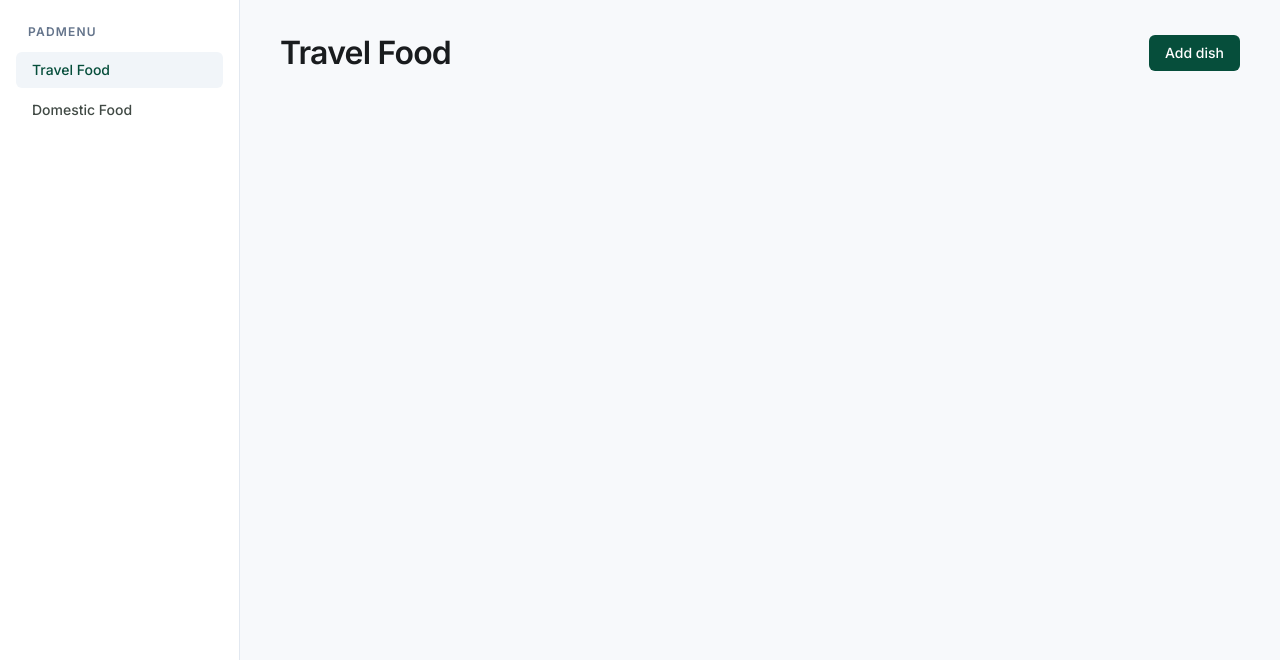
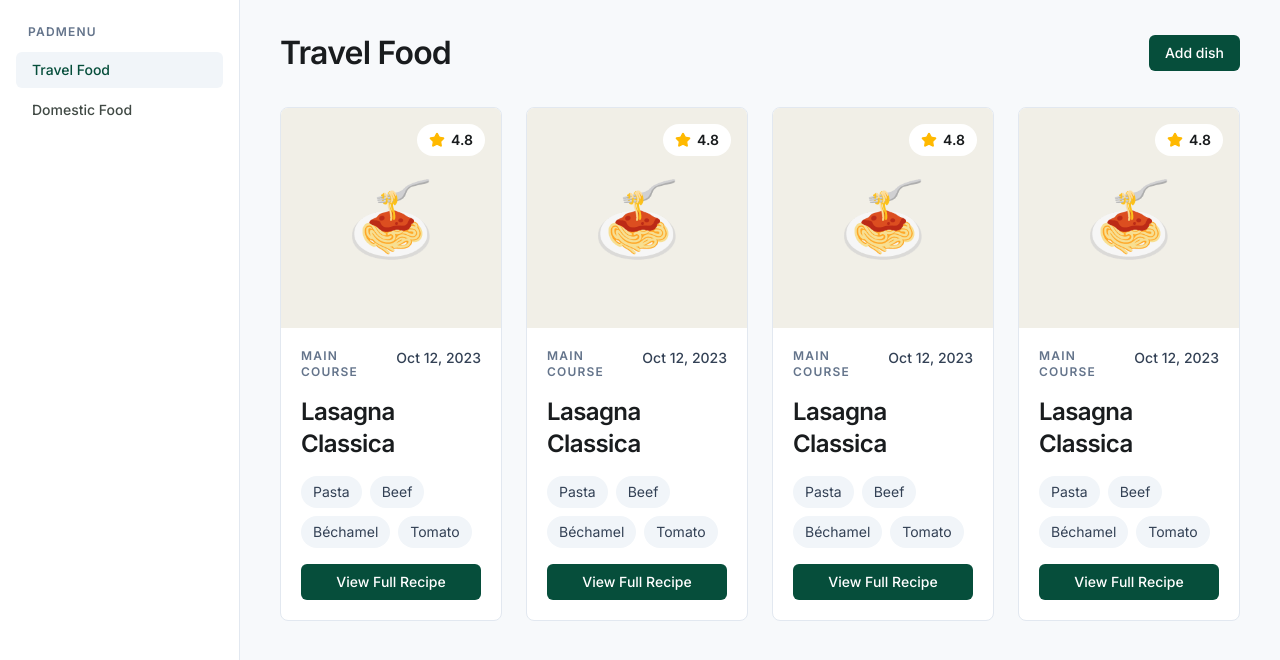
Before and after one commit to kirilinsky/family-menu, a Next.js app: page /travel-food in a window 1280 px wide. Shown: the top 660 px of the page. Built offline with nearby package versions, Linux system fonts and the light colour scheme.

Commit message:
feat: add dummy card

```diff
--- a/app/domestic-food/page.tsx
+++ b/app/domestic-food/page.tsx
@@ -1,4 +1,5 @@
 import Link from "next/link";
+import DishCard from "@/components/DishCard";
 import PageLayout, { CardGrid } from "@/components/PageLayout";
 import { Button } from "@/components/ui/button";
 
@@ -12,7 +13,11 @@ export default function DomesticFood() {
         </Button>
       }
     >
-      <CardGrid />
+      <CardGrid>
+        {Array.from({ length: 4 }, (_, i) => (
+          <DishCard key={i} />
+        ))}
+      </CardGrid>
     </PageLayout>
   );
 }
--- a/app/travel-food/page.tsx
+++ b/app/travel-food/page.tsx
@@ -1,4 +1,5 @@
 import Link from "next/link";
+import DishCard from "@/components/DishCard";
 import PageLayout, { CardGrid } from "@/components/PageLayout";
 import { Button } from "@/components/ui/button";
 
@@ -12,7 +13,11 @@ export default function TravelFood() {
         </Button>
       }
     >
-      <CardGrid />
+      <CardGrid>
+        {Array.from({ length: 4 }, (_, i) => (
+          <DishCard key={i} />
+        ))}
+      </CardGrid>
     </PageLayout>
   );
 }
--- /dev/null
+++ b/components/DishCard/index.tsx
@@ -0,0 +1,52 @@
+import { Star } from "lucide-react";
+import { Button } from "@/components/ui/button";
+
+type DishCardProps = {
+  title?: string;
+  category?: string;
+  date?: string;
+  rating?: number;
+  tags?: string[];
+};
+
+const DishCard = ({
+  title = "Lasagna Classica",
+  category = "Main Course",
+  date = "Oct 12, 2023",
+  rating = 4.8,
+  tags = ["Pasta", "Beef", "Béchamel", "Tomato"],
+}: DishCardProps) => (
+  <article className="flex flex-col overflow-hidden rounded-lg border bg-card">
+    <div className="relative flex aspect-square items-center justify-center bg-[#f1efe7]">
+      <span className="text-7xl" role="img" aria-label={title}>
+        🍝
+      </span>
+      <span className="absolute top-4 right-4 flex items-center gap-1.5 rounded-full bg-card px-3 py-1.5 text-sm font-semibold">
+        <Star className="size-4 fill-amber-400 text-amber-400" />
+        {rating}
+      </span>
+    </div>
+    <div className="flex flex-1 flex-col gap-4 p-5">
+      <div className="flex items-start justify-between gap-4">
+        <span className="text-xs font-semibold tracking-widest uppercase text-muted-foreground">
+          {category}
+        </span>
+        <span className="shrink-0 text-sm font-medium text-secondary-foreground">{date}</span>
+      </div>
+      <h3 className="text-2xl font-semibold tracking-tight">{title}</h3>
+      <div className="flex flex-wrap gap-2">
+        {tags.map((tag) => (
+          <span
+            key={tag}
+            className="rounded-full bg-secondary px-3 py-1.5 text-sm text-secondary-foreground"
+          >
+            {tag}
+          </span>
+        ))}
+      </div>
+      <Button className="mt-auto w-full">View Full Recipe</Button>
+    </div>
+  </article>
+);
+
+export default DishCard;
```
